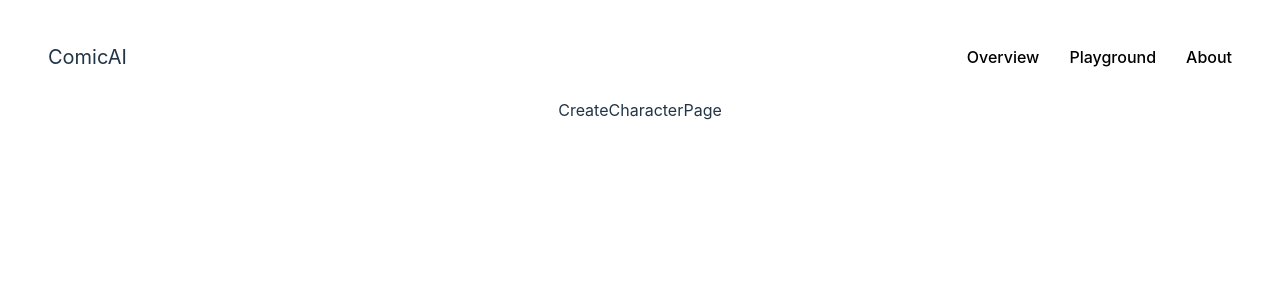
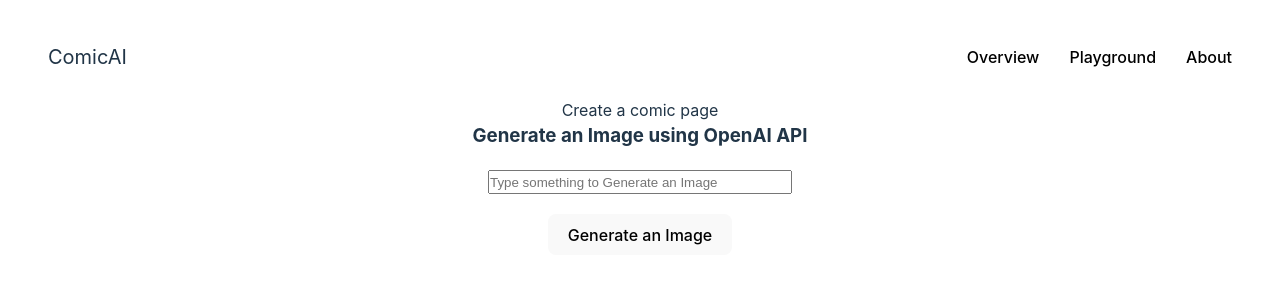
Before and after one commit to KaliKaloo/ComicPal, a React (Vite) app in the folder frontend-site/: page /CreateComicPage in a window 1280 px wide. Shown: the top 300 px of the page. Built offline with nearby package versions, Linux system fonts and the light colour scheme.

Commit message:
added more pages

```diff
--- a/frontend-site/src/App.jsx
+++ b/frontend-site/src/App.jsx
@@ -1,31 +1,31 @@
-import { useState } from "react";
-import { Configuration, OpenAIApi } from "openai";
-import "./App.css";
-import Navbar from "./components/Navbar";
+import React from "react";
+// import { Configuration, OpenAIApi } from "openai";
+import "./assets/App.css";
 import MainLayout from "./layout/MainLayout";
 
 function App() {
-  const [prompt, setPrompt] = useState("");
-  const [imageURL, setImageURL] = useState("");
-  const configuration = new Configuration({
-    apiKey: import.meta.env.VITE_Open_AI_Key,
-  });
+  // const [prompt, setPrompt] = useState("");
+  // const [imageURL, setImageURL] = useState("");
+  // const configuration = new Configuration({
+  //   apiKey: import.meta.env.VITE_Open_AI_Key,
+  // });
 
-  // initialising the openai api
-  const openai = new OpenAIApi(configuration);
+  // // initialising the openai api
+  // const openai = new OpenAIApi(configuration);
 
-  const generateImage = async () => {
-    const res = await openai.createImage({
-      prompt: prompt,
-      n: 1, // number of images to generate
-      size: "1024x1024",
-    });
-    setImageURL(res.data.data[0].url);
-  };
+  // const generateImage = async () => {
+  //   const res = await openai.createImage({
+  //     prompt: prompt,
+  //     n: 1, // number of images to generate
+  //     size: "1024x1024",
+  //   });
+  //   setImageURL(res.data.data[0].url);
+  // };
 
   return (
     <MainLayout>
-      <div className="image-main">
+      Overview
+      {/* <div className="image-panel">
         <h3>Generate an Image using OpenAI API</h3>
         <input
           className="image-input"
@@ -39,7 +39,7 @@ function App() {
         ) : (
           <></>
         )}
-      </div>
+      </div> */}
     </MainLayout>
   );
 }
--- a/frontend-site/src/App.css
+++ b/frontend-site/src/assets/App.css
@@ -31,20 +31,3 @@
   text-decoration: none;
   color: black;
 }
-
-.image-main{
-  display:flex;
-  flex-direction: column;
-  align-items: center;
-}
-
-.image-input{
-  width: 300px;
-  height: 20px;
-  margin: 20px;
-}
-
-.result-image{
-  margin-top: 20px;
-  width: 350px;
-}
--- a/frontend-site/src/pages/About.jsx
+++ b/frontend-site/src/pages/About/About.jsx
@@ -1,5 +1,5 @@
 import React from "react";
-import MainLayout from "../layout/MainLayout";
+import MainLayout from "../../layout/MainLayout";
 
 function About() {
   return (
--- a/frontend-site/src/pages/CreateCharacterPage.jsx
+++ b/frontend-site/src/pages/CreateCharacter/CreateCharacterPage.jsx
@@ -1,10 +1,10 @@
 import React from "react";
-import MainLayout from "../layout/MainLayout";
+import MainLayout from "../../layout/MainLayout";
 
 function CreateCharacterPage() {
   return (
     <MainLayout>
-      <div>CreateCharacterPage</div>
+      <div>Create Character Page</div>
     </MainLayout>
   );
 }
--- a/frontend-site/src/pages/CreateComicPage.jsx
+++ /dev/null
@@ -1,12 +0,0 @@
-import React from "react";
-import MainLayout from "../layout/MainLayout";
-
-function CreateComicPage() {
-  return (
-    <MainLayout>
-      <div>CreateCharacterPage</div>
-    </MainLayout>
-  );
-}
-
-export default CreateComicPage;
--- /dev/null
+++ b/frontend-site/src/pages/CreateComicPage/CreateComicPage.css
@@ -0,0 +1,17 @@
+
+.image-panel{
+    display:flex;
+    flex-direction: column;
+    align-items: center;
+  }
+
+  .image-input{
+    width: 300px;
+    height: 20px;
+    margin: 20px;
+  }
+
+  .result-image{
+    margin-top: 20px;
+    width: 350px;
+  }
--- /dev/null
+++ b/frontend-site/src/pages/CreateComicPage/CreateComicPage.jsx
@@ -0,0 +1,47 @@
+import { useState } from "react";
+import { Configuration, OpenAIApi } from "openai";
+import MainLayout from "../../layout/MainLayout";
+import "./CreateComicPage.css";
+
+function CreateComicPage() {
+  const [prompt, setPrompt] = useState("");
+  const [imageURL, setImageURL] = useState("");
+  const configuration = new Configuration({
+    apiKey: import.meta.env.VITE_Open_AI_Key,
+  });
+
+  // initialising the openai api
+  const openai = new OpenAIApi(configuration);
+
+  const generateImage = async () => {
+    const res = await openai.createImage({
+      prompt: prompt,
+      n: 1, // number of images to generate
+      size: "1024x1024",
+    });
+    setImageURL(res.data.data[0].url);
+  };
+
+  return (
+    <MainLayout>
+      <div>Create a comic page</div>
+      <div className="image-panel">
+        <h3>Generate an Image using OpenAI API</h3>
+        <input
+          className="image-input"
+          onChange={(e) => setPrompt(e.target.value)}
+          placeholder="Type something to Generate an Image"
+        />
+        <button onClick={generateImage}>Generate an Image</button>
+
+        {imageURL.length > 0 ? (
+          <img src={imageURL} alt="" className="result-image"></img>
+        ) : (
+          <></>
+        )}
+      </div>
+    </MainLayout>
+  );
+}
+
+export default CreateComicPage;
--- a/frontend-site/src/pages/CreateStoryPage.jsx
+++ b/frontend-site/src/pages/CreateStory/CreateStoryPage.jsx
@@ -1,10 +1,10 @@
 import React from "react";
-import MainLayout from "../layout/MainLayout";
+import MainLayout from "../../layout/MainLayout";
 
 function CreateStoryPage() {
   return (
     <MainLayout>
-      <div>CreateCharacterPage</div>
+      <div>Create story page</div>
     </MainLayout>
   );
 }
--- a/frontend-site/src/pages/PlaygroundPage.jsx
+++ b/frontend-site/src/pages/Playground/PlaygroundPage.jsx
@@ -1,6 +1,6 @@
 import React from 'react'
 import { Link } from 'react-router-dom'
-import MainLayout from '../layout/MainLayout'
+import MainLayout from '../../layout/MainLayout'
 
 function PlaygroundPage() {
   return (
```
Also changed, not shown: frontend-site/src/main.jsx (+7 -7 lines), frontend-site/src/assets/index.css (renamed from frontend-site/src/index.css), 1 other file (tests, documents, lock files or other folders).
